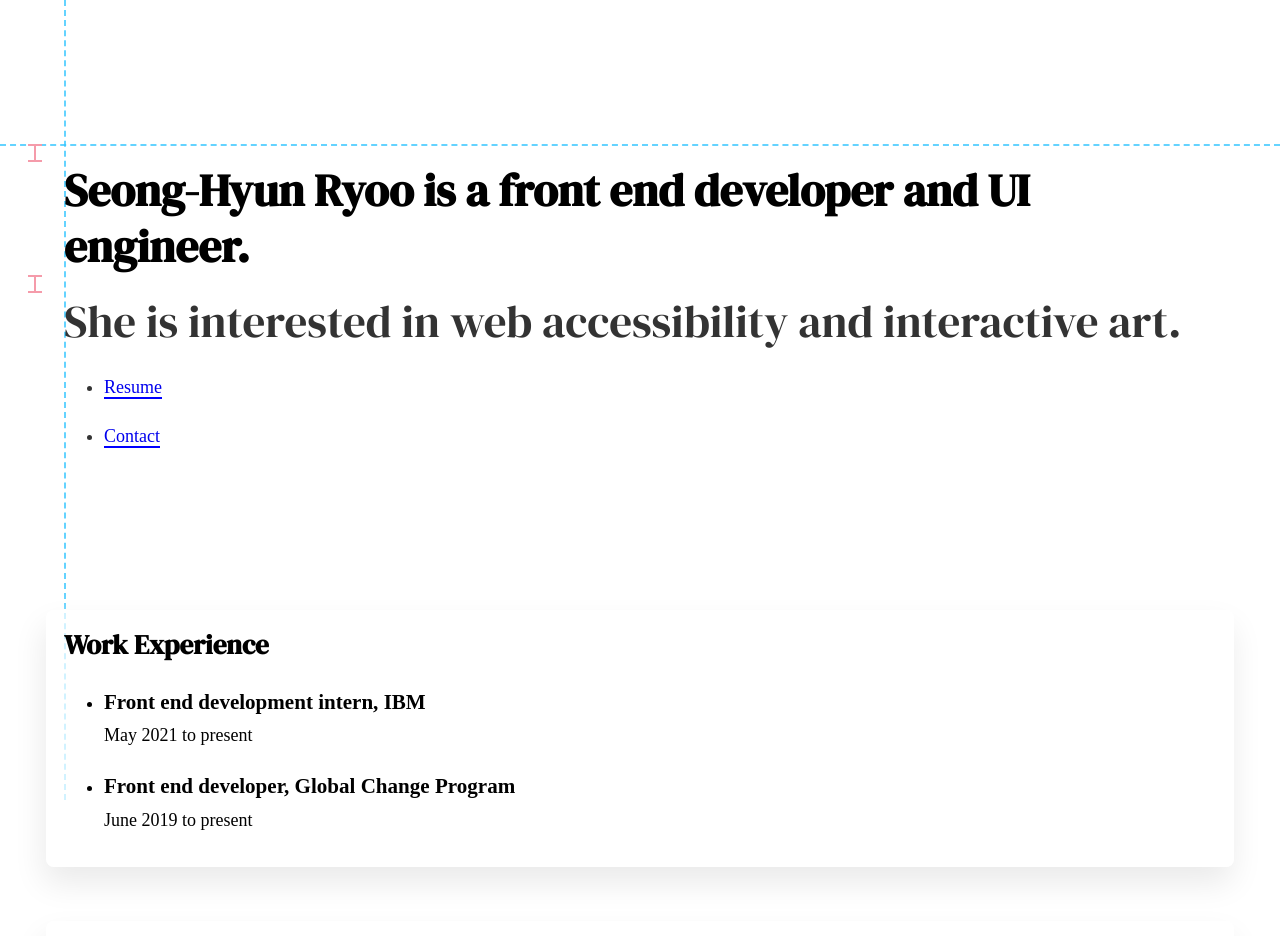
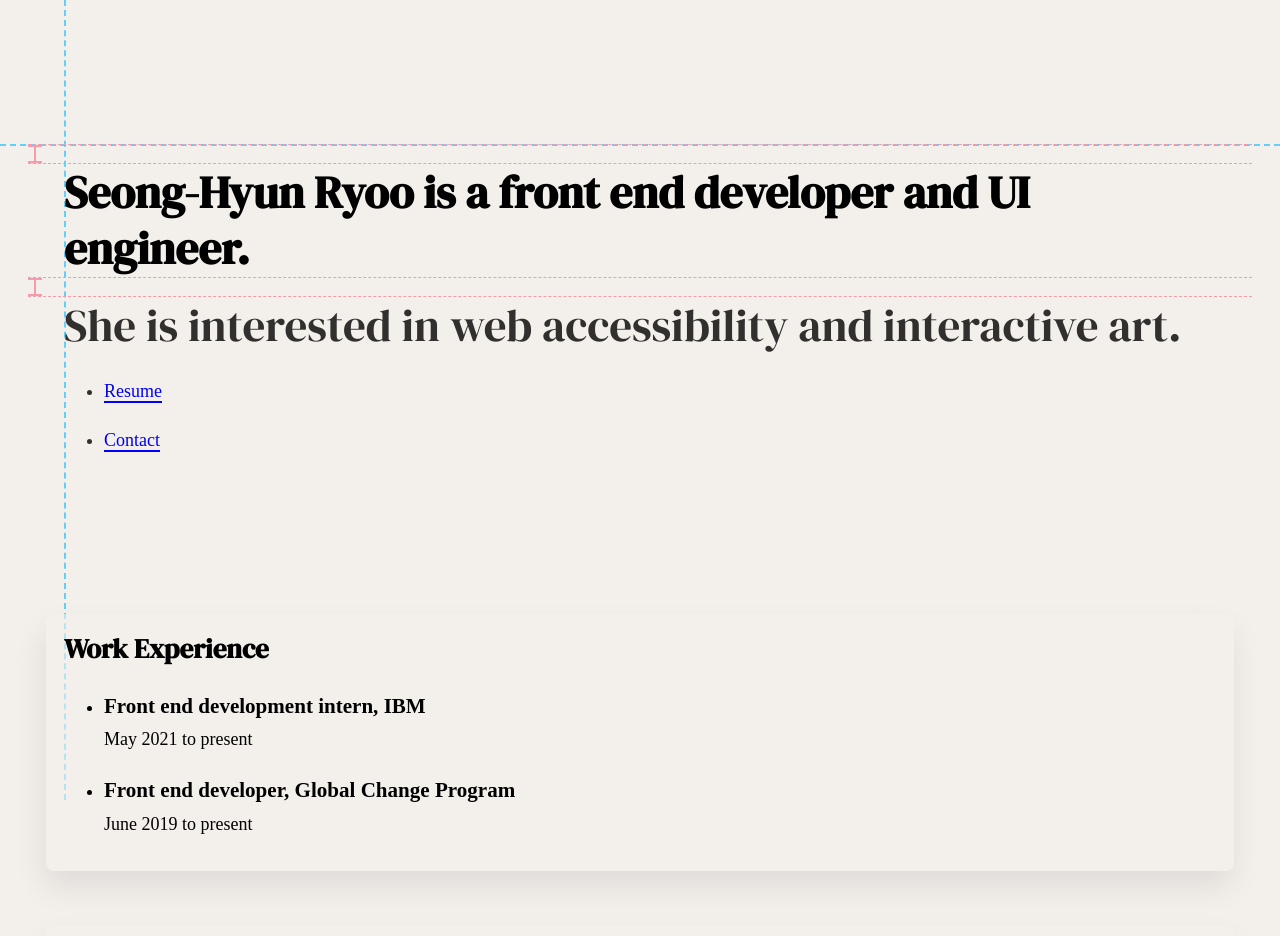
Before and after one commit to seongryoo/seongryoo.github.io, a plain HTML site: page index.html in a window 1280 px wide. Shown: the top 936 px of the page. Drawn offline with Linux system fonts and the light colour scheme; a web font is replaced by a local one.

Commit message:
Additional polish to visuals

```diff
--- a/css/home.css
+++ b/css/home.css
@@ -20,15 +20,15 @@
 
 .section {
   border-radius: 8px;
-  background: rgba(255, 255, 255, 0.7);
+  background: rgba(243,239,235,0.6);
   padding: 1rem;
   transition: background 0.5s, box-shadow 0.5s;
-  box-shadow: -2px 16px 32px 0 #eaeaea;
+  box-shadow: -2px 16px 32px 0 #00000015;
 }
 
 .section:hover {
-  background: rgba(255,255,255,0.9);
-  box-shadow: 0 6px 12px 0 #eaeaeaad;
+  background: rgba(243,239,235,0.9);
+  box-shadow: 0 6px 12px 0 #0000000d;
 }
 
 
@@ -36,6 +36,9 @@
   height: 1rem;
   max-width: 68rem;
   margin: 0 auto;
+  border: 1px dashed rgb(245, 155, 170);
+  border-left: none;
+  border-right: none;
 }
 .fake-padding .measure {
   height: 100%;
--- a/css/sitewide.css
+++ b/css/sitewide.css
@@ -6,6 +6,7 @@ html {
 body {
   margin: 0;
   line-height: 1.25;
+  background: #f3efeb;
 }
 
 
```
